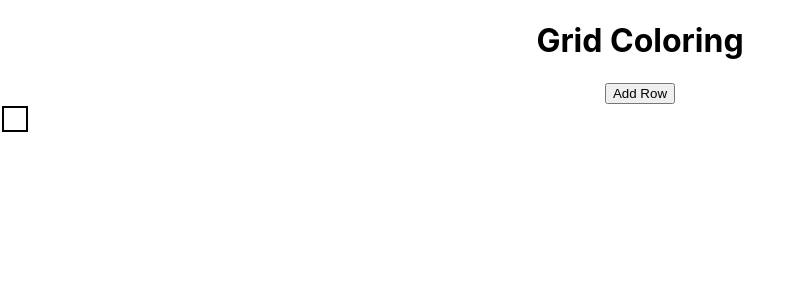
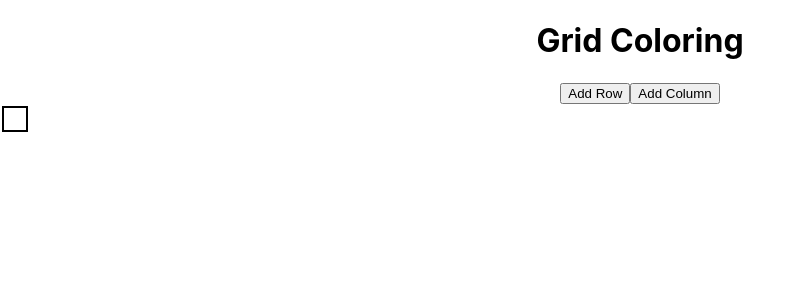
Before and after one commit to AdinaScheinfeld/TTP-Assignment-8-DOM3-React, a React (Create React App) app: page / in a window 1280 px wide. Shown: the top 300 px of the page, without its empty margins (0-803 px from the left). Built offline with nearby package versions, Linux system fonts and the light colour scheme.

Commit message:
creates functionality to add columns

```diff
--- a/src/components/Table.jsx
+++ b/src/components/Table.jsx
@@ -16,6 +16,11 @@ class Table extends Component {
         this.setState({ numRows: this.state.numRows+1 })
     }
 
+    addColumn = () => {
+        console.log('add column');
+        this.setState({ numCols: this.state.numCols+1 })
+    }
+
     render() {
 
         let totalRows = [];
@@ -26,7 +31,8 @@ class Table extends Component {
         return (
             <div className='container'>
                 <div className='buttons'>
-                    <button onClick={this.addRow}>Add Row</button>
+                    <button onClick={ this.addRow }>Add Row</button>
+                    <button onClick={ this.addColumn }>Add Column</button>
                 </div>
                 <table className='tableContainer'>{ totalRows }</table>
             </div>
--- a/src/components/TableRow.jsx
+++ b/src/components/TableRow.jsx
@@ -5,7 +5,7 @@ const TableRow = (props) => {
 
     let totalCols = [];
     for(let i=0; i<props.numColumns; i++){
-        totalCols.push(<TableCell changeColor={props.changeColor} />);
+        totalCols.push(<TableCell changeColor={ props.changeColor } />);
     }
     return (
         <tr>{ totalCols }</tr>
```
Also changed, not shown: 1 other file (tests, documents, lock files or other folders).
